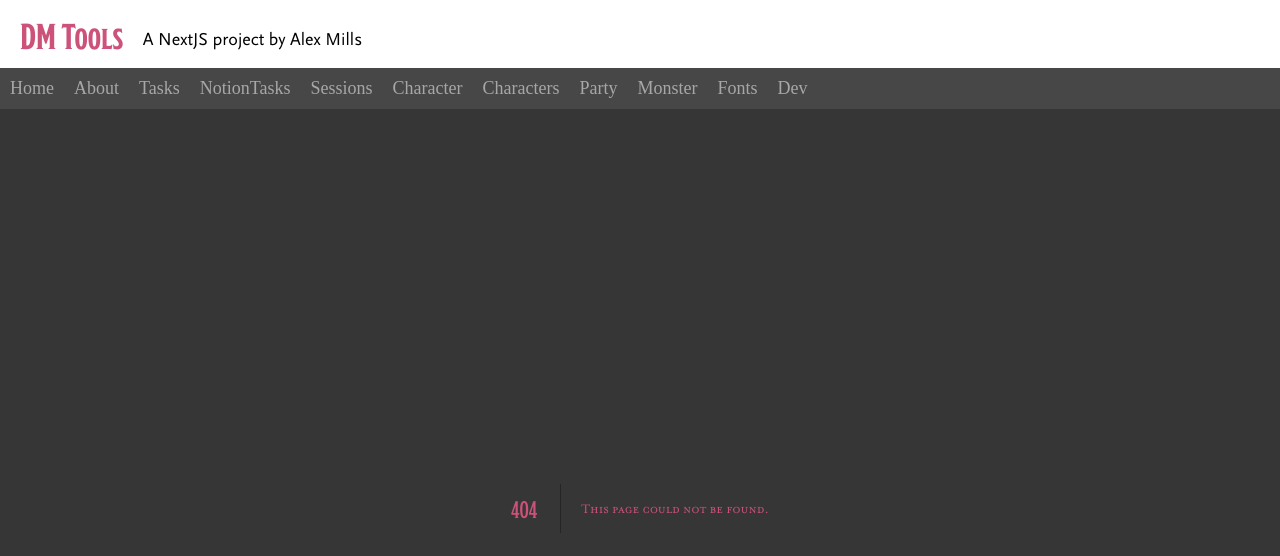
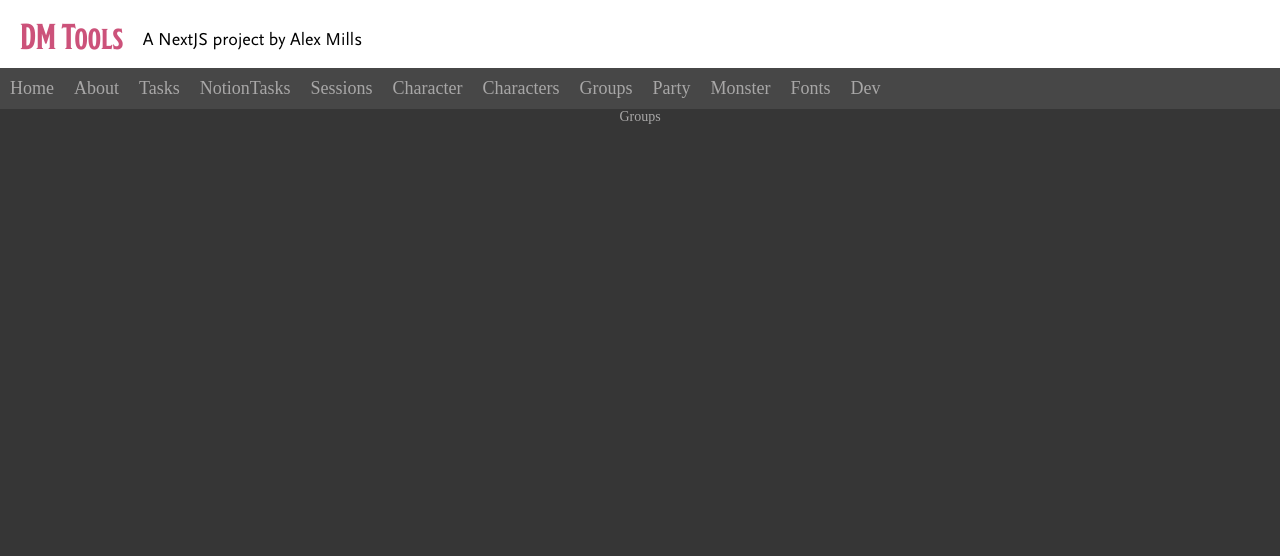
Before and after one commit to cardiacunicorn/dm-tools, a Next.js app: page /groups in a window 1280 px wide. Before the commit this address had no page. Shown: the top 556 px of the page. Built offline with nearby package versions, Linux system fonts and the light colour scheme; a web font is replaced by a local one.

Commit message:
added groups page

```diff
--- a/components/Nav.tsx
+++ b/components/Nav.tsx
@@ -27,6 +27,9 @@ const Nav = () => {
               <Link href="/characters">Characters</Link>
             </li>
             <li className={navStyles.item}>
+              <Link href="/characters">Groups</Link>
+            </li>
+            <li className={navStyles.item}>
               <Link href="/party">Party</Link>
             </li>
             <li className={navStyles.item}>
--- /dev/null
+++ b/pages/groups.tsx
@@ -0,0 +1,5 @@
+export default function Groups() {
+  return (
+    <div>Groups</div>
+  )
+}
--- a/pages/party.tsx
+++ b/pages/party.tsx
@@ -1,5 +1,3 @@
-import React from 'react'
-
 export default function Party() {
   return (
     <div>Party</div>
```
